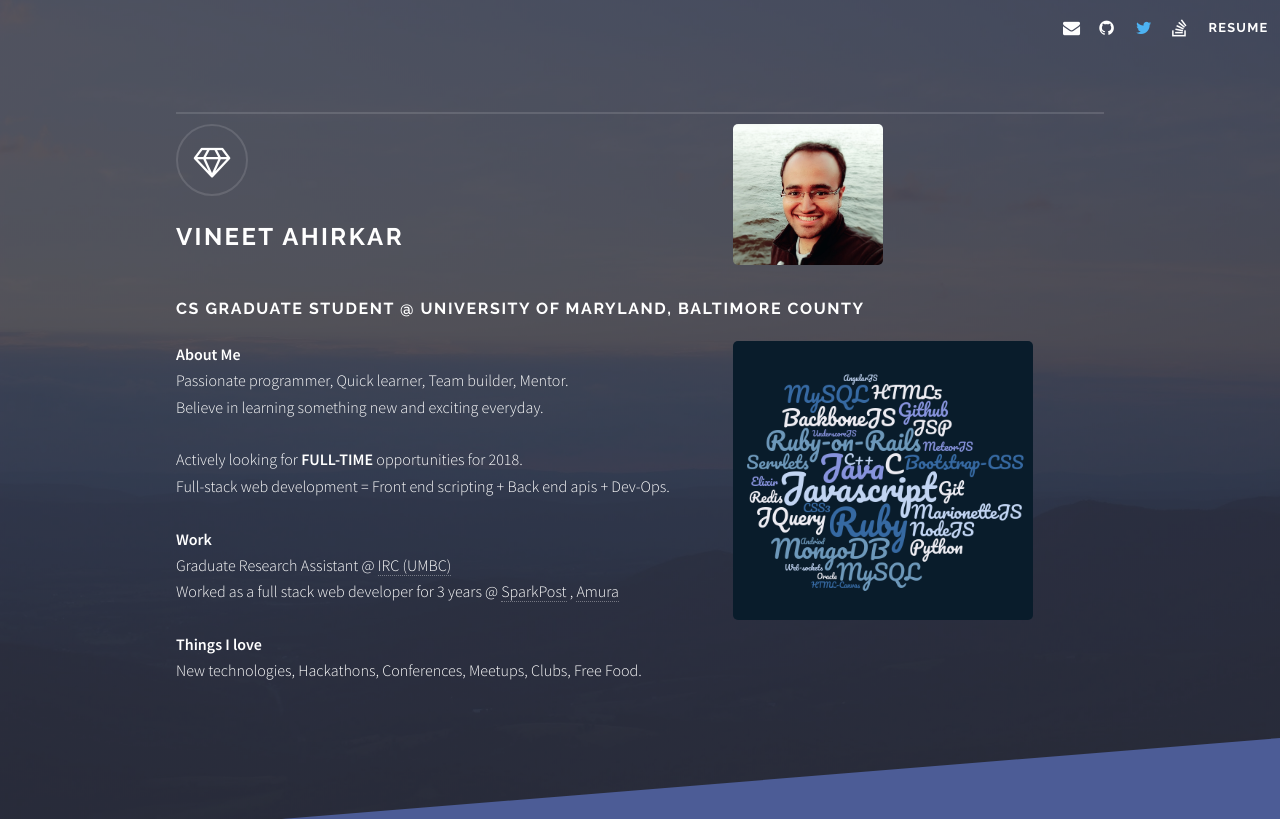
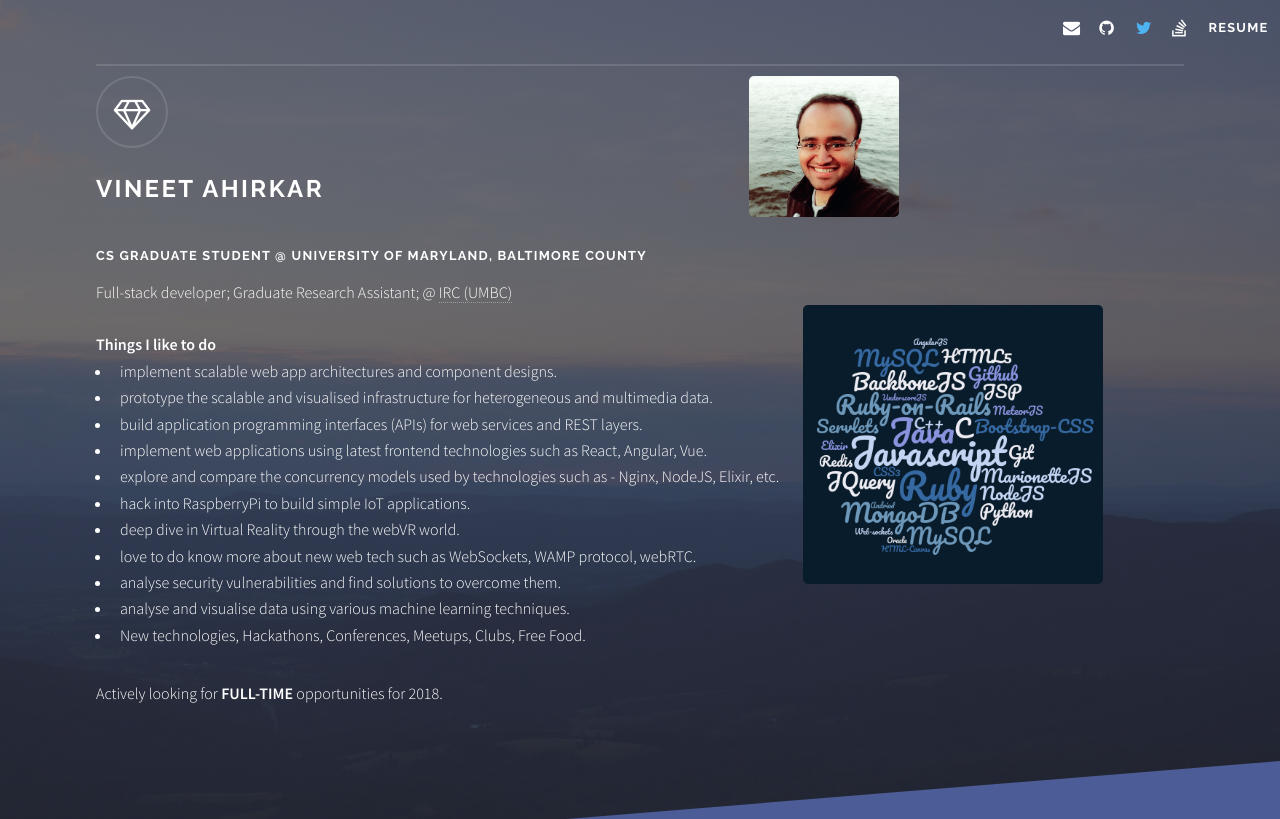
Before and after one commit to vinzee/vinzee.github.io, a Jekyll site: the page built from index.html, in a window 1280 px wide and 1400 px high. Shown: the top 819 px of the window. Built offline with Jekyll 4.4.1, drawn with Linux system fonts in a browser that asks for light colours; nearby versions of some CDN libraries; comment, search, counter and statistics services are not loaded; a style sheet for code colours, icons or effects is not loaded; grey boxes are pictures that could not be loaded.

Commit message:
change banner

```diff
--- a/_includes/banner.html
+++ b/_includes/banner.html
@@ -1,7 +1,7 @@
 <div class="banner-flex">
 		<div id="name_container">
 			<div class="logo"><span class="icon fa-diamond"></span></div>
-			<h2>Vineet Ahirkar</h2>
+			<h2 class="animation animation-1">Vineet Ahirkar</h2>
 		</div>
 		<div id="profile_pic_container">
 			<a href="#" class="image"><img class="profile_pic" src="./images/profile_pic.jpg" alt="s"></a>
@@ -10,29 +10,29 @@
 
 <br style="overflow: auto;">
 
-<h4>CS Graduate Student @ University of Maryland, Baltimore County</h4>
+<h4 class="animation animation-2">CS Graduate Student @ University of Maryland, Baltimore County</h4>
+<p class="animation animation-2">Full-stack developer; Graduate Research Assistant; @ <a href="https://www.irc.umbc.edu/">IRC (UMBC)</a></p>
 
 <div>
-	<span id="headline_container">
-		<b>About Me</b><br>
-		Passionate programmer, Quick learner, Team builder, Mentor.<br>
-		Believe in learning something new and exciting everyday.<br>
-		<br>
+	<span id="headline_container" class="animation animation-3">
+		<br><p><b>Things I like to do</b></p>
+
+		<ul>
+			<li>implement scalable web app architectures and component designs.</li>
+			<li>prototype the scalable and visualised infrastructure for heterogeneous and multimedia data.</li>
+			<li>build application programming interfaces (APIs) for web services and REST layers.</li>
+			<li>implement web applications using latest frontend technologies such as React, Angular, Vue.</li>
+			<li>explore and compare the concurrency models used by technologies such as - Nginx, NodeJS, Elixir, etc.</li>
+			<li>hack into RaspberryPi to build simple IoT applications.</li>
+			<li>deep dive in Virtual Reality through the webVR world.</li>
+			<li>love to do know more about new web tech such as WebSockets, WAMP protocol, webRTC.</li>
+			<li>analyse security vulnerabilities and find solutions to overcome them.</li>
+			<li>analyse and visualise data using various machine learning techniques.</li>
+			<li>New technologies, Hackathons, Conferences, Meetups, Clubs, Free Food.</li>
+		</ul>
 
 		Actively looking for <b>FULL-TIME</b> opportunities for 2018.<br>
-		Full-stack web development = Front end scripting + Back end apis + Dev-Ops.<br>
 		<br>
-
-		<b>Work</b><br>
-		Graduate Research Assistant @ <a href="https://www.irc.umbc.edu/">IRC (UMBC)</a><br>
-		Worked as a full stack web developer for 3 years
-		@ <a href="https://www.sparkpost.com">SparkPost</a>
-		, <a target="_blank" href="http://amuratech.com/">Amura</a>
-		<br>
-		<br>
-
-		<b>Things I love</b><br>
-		New technologies, Hackathons, Conferences, Meetups, Clubs, Free Food.<br><br>
 	</span>
 	<div id="wordcloud_container">
 		<a href="#" class="image"><img class="wordcloud" src="./images/wordcloud.png" alt="s"></a>
--- a/css/main.css
+++ b/css/main.css
@@ -1632,7 +1632,7 @@ body {
 
 body {
 	background-color: #2e3141;
-	background-image: linear-gradient(to top, rgba(46, 49, 65, 0.4), rgba(46, 49, 65, 0.4)), url("../images/bg.jpg");
+	background-image: linear-gradient(to top, rgba(46, 49, 65, 0.6), rgba(46, 49, 65, 0.7)), url("../images/bg.jpg");
 	background-size: auto, cover;
 	background-attachment: fixed, fixed;
 	background-position: center, center;
@@ -3068,7 +3068,7 @@ body.is-menu-visible #menu {
 
 	#banner .inner {
 		margin: 0 auto;
-		width: 58em;
+		width: 68em;
 	}
 
 	.profile_pic{
@@ -3110,7 +3110,22 @@ body.is-menu-visible #menu {
 		width: 2.25em;
 	}
 
-	#banner h2, h4, span{
+	#banner h2 {
+		/* border-bottom: solid 2px rgba(255, 255, 255, 0.125); */
+		font-size: 1.5em;
+		margin-bottom: 0.5em;
+		padding-bottom: 0.2em;
+	}
+
+	#banner h4 {
+		font-family: Raleway, Helvetica, sans-serif;
+		font-size: 0.8em;
+		/*font-weight: 200;*/
+		letter-spacing: 0.1em;
+		text-transform: uppercase;
+	}
+
+	.animation{
 		-moz-transition: opacity 0.4s ease, -moz-transform 0.4s ease, -moz-filter 0.25s ease;
 		-webkit-transition: opacity 0.4s ease, -webkit-transform 0.4s ease, -webkit-filter 0.25s ease;
 		-ms-transition: opacity 0.4s ease, -ms-transform 0.4s ease, -ms-filter 0.25s ease;
@@ -3125,43 +3140,34 @@ body.is-menu-visible #menu {
 		filter: blur(0);
 		opacity: 1;
 	}
-	#banner h2 {
-		-moz-transition-delay: 0.65s;
-		-webkit-transition-delay: 0.65s;
-		-ms-transition-delay: 0.65s;
-		transition-delay: 0.65s;
-		/* border-bottom: solid 2px rgba(255, 255, 255, 0.125); */
-		font-size: 1.5em;
-		margin-bottom: 0.5em;
-		padding-bottom: 0.2em;
-	}
-
-	#banner h4 {
-		-moz-transition-delay: 0.8s;
-		-webkit-transition-delay: 0.8s;
-		-ms-transition-delay: 0.8s;
-		transition-delay: 0.8s;
-		font-family: Raleway, Helvetica, sans-serif;
-		font-size: 1em;
-		/*font-weight: 200;*/
-		letter-spacing: 0.1em;
-		line-height: 2;
-		text-transform: uppercase;
-	}
-
-	#banner span {
-		-moz-transition-delay: 1s;
-		-webkit-transition-delay: 1s;
-		-ms-transition-delay: 1s;
-		transition-delay: 1s;
+
+	.animation-1 {
+		-moz-transition-delay: 0.1s;
+		-webkit-transition-delay: 0.1s;
+		-ms-transition-delay: 0.1s;
+		transition-delay: 0.1s;
+	}
+
+	.animation-2 {
+		-moz-transition-delay: 0.2s;
+		-webkit-transition-delay: 0.2s;
+		-ms-transition-delay: 0.2s;
+		transition-delay: 0.2s;
+	}
+
+	.animation-3 {
+		-moz-transition-delay: 0.3s;
+		-webkit-transition-delay: 0.3s;
+		-ms-transition-delay: 0.3s;
+		transition-delay: 0.3s;
 	}
 
 	@media screen and (max-width: 1280px) {
 
 		#banner {
-			padding: 7em 0 8.25em 0 ;
+			padding: 4em 0 8.25em 0 ;
 			background-color: #2e3141;
-			background-image: linear-gradient(to top, rgba(46, 49, 65, 0.8), rgba(46, 49, 65, 0.8)), url("../images/bg.jpg");
+			background-image: linear-gradient(to top, rgba(46, 49, 65, 0.6), rgba(46, 49, 65, 0.7)), url("../images/bg.jpg");
 			background-size: auto, cover;
 			background-position: center, center;
 			margin-bottom: -6.5em;
@@ -3169,16 +3175,26 @@ body.is-menu-visible #menu {
 
 	}
 
+	@media screen and (max-width: 1024px) {
+		#banner .inner {
+			width: 58em;
+		}
+	}
+
 	@media screen and (max-width: 980px) {
 
 		#banner {
-			padding: 12em 3em 12.375em 3em ;
+			padding: 9em 3em 12.375em 3em ;
 			margin-bottom: -4.75em;
 		}
 
-			#banner .inner {
-				width: 100%;
-			}
+		#banner .inner {
+			width: 100%;
+		}
+
+		#headline_container, #wordcloud_container{
+			width:100% !important;
+		}
 
 	}
 
@@ -3205,14 +3221,9 @@ body.is-menu-visible #menu {
 			font-size: 0.8em;
 		}
 
-/*		#banner .banner-flex #name_container{
-			width: 100%;
-		}
-
-		#banner .banner-flex #profile_pic_container{
-			width: 100%;
-		}
-*/
+		#name_container, #profile_pic_container{
+			width:100% !important;
+		}
 	}
 
 	body.is-loading .profile_pic {
@@ -3231,7 +3242,7 @@ body.is-menu-visible #menu {
 		opacity: 0;
 	}
 
-	body.is-loading #banner h2 {
+	body.is-loading #banner .animation-1 {
 		opacity: 0;
 		-moz-transform: translateX(0.25em);
 		-webkit-transform: translateX(0.25em);
@@ -3243,7 +3254,7 @@ body.is-menu-visible #menu {
 		filter: blur(2px);
 	}
 
-	body.is-loading #banner h4 {
+	body.is-loading #banner .animation-2 {
 		opacity: 0;
 		-moz-transform: translateX(0.5em);
 		-webkit-transform: translateX(0.5em);
@@ -3255,7 +3266,7 @@ body.is-menu-visible #menu {
 		filter: blur(2px);
 	}
 
-	body.is-loading #banner span {
+	body.is-loading #banner .animation-3 {
 		opacity: 0;
 		-moz-transform: translateX(0.75em);
 		-webkit-transform: translateX(0.75em);
@@ -3299,7 +3310,7 @@ body.is-menu-visible #menu {
 	#wrapper > header {
 		padding: 9em 0 6.25em 0 ;
 		background-color: #2e3141;
-		background-image: linear-gradient(to top, rgba(46, 49, 65, 0.8), rgba(46, 49, 65, 0.8)), url("../images/bg.jpg");
+		background-image: linear-gradient(to top, rgba(46, 49, 65, 0.6), rgba(46, 49, 65, 0.7)), url("../images/bg.jpg");
 		background-size: auto, cover;
 		background-position: center, 0% 30%;
 		margin-bottom: -6.5em;
@@ -3698,12 +3709,12 @@ body.is-menu-visible #menu {
 
 #headline_container{
 	float: left;
-	width: 60%;
+	width: 65%;
 }
 
 #wordcloud_container{
 	float: left;
-	width: 40%;
+	width: 35%;
 }
 
 .courses_left{
@@ -3720,7 +3731,7 @@ body.is-menu-visible #menu {
 
 	#footer {
 		background-color: #2e3141;
-		background-image: linear-gradient(to top, rgba(46, 49, 65, 0.8), rgba(46, 49, 65, 0.8)), url("../images/bg.jpg");
+		background-image: linear-gradient(to top, rgba(46, 49, 65, 0.6), rgba(46, 49, 65, 0.7)), url("../images/bg.jpg");
 		background-size: auto, cover;
 		background-position: center, center;
 		margin-top: -6.5em;
@@ -3780,10 +3791,6 @@ body.is-menu-visible #menu {
 
 	#footer .inner .contact {
 		margin: 0 0 3em 0;
-	}
-
-	#headline_container, #wordcloud_container{
-		width:100%;
 	}
 }
 
```
